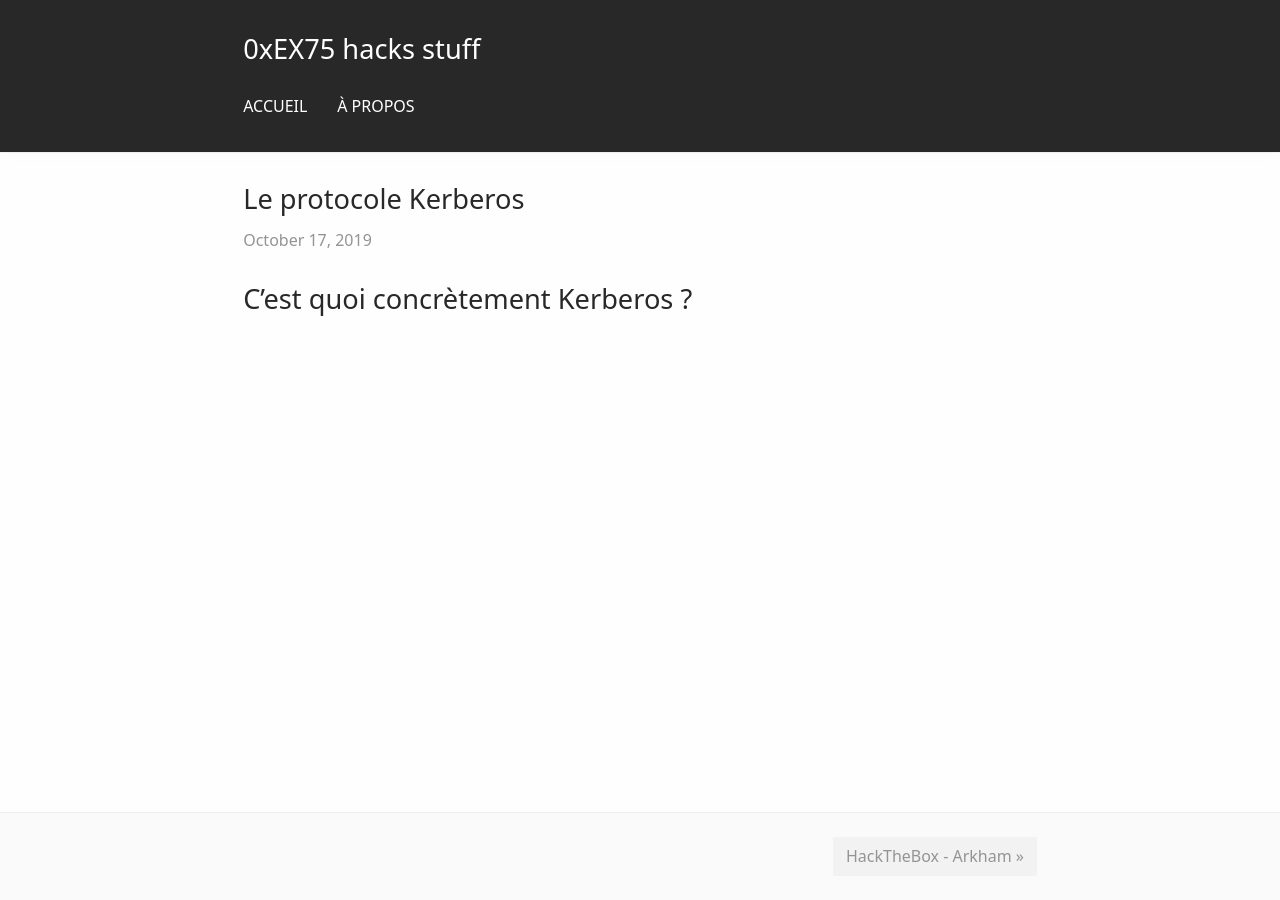
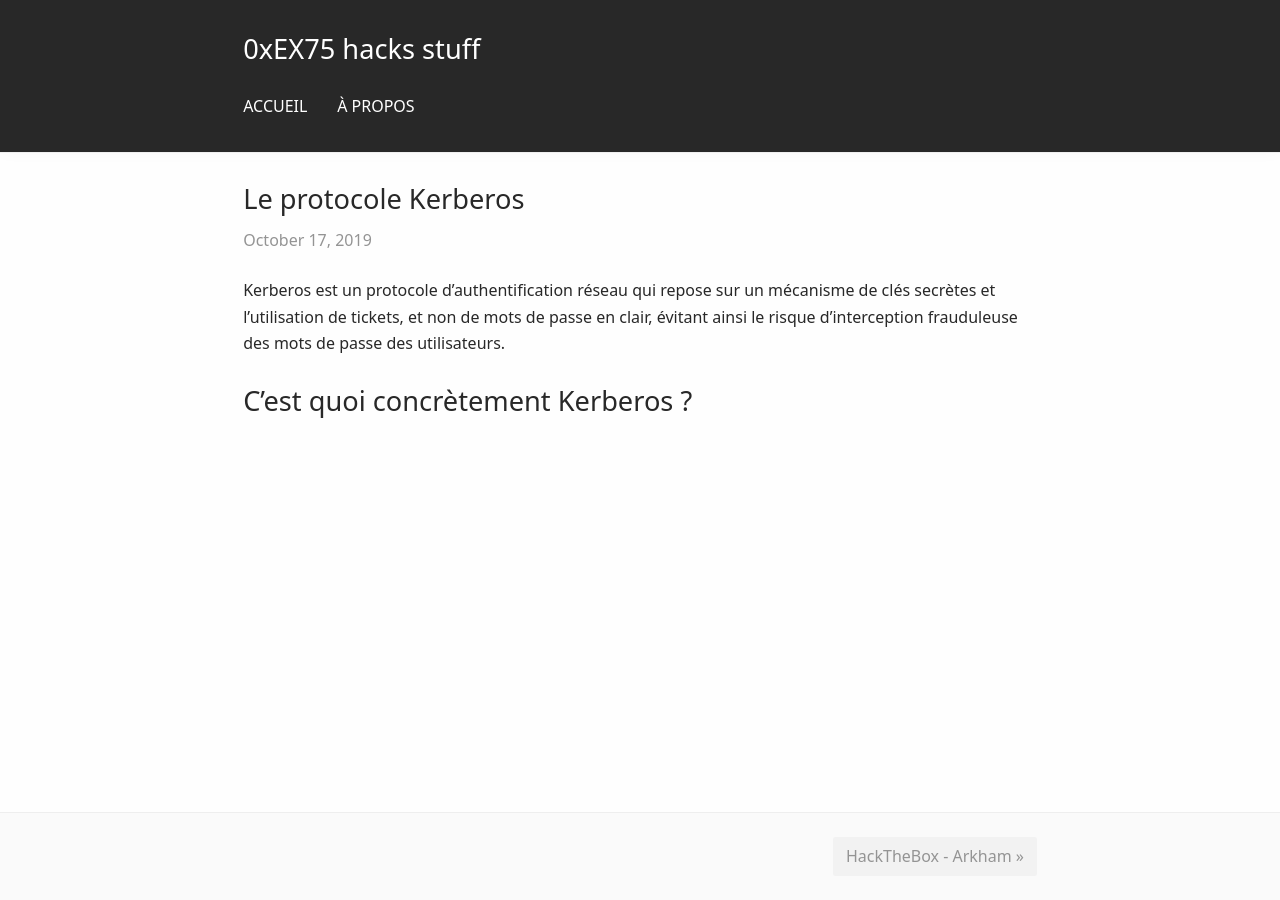
Before and after one commit to 0xex75-english/0xEX75.github.io, a Jekyll site: the page built from _posts/2019-10-17-kerberos.md, in a window 1280 px wide. Built offline with Jekyll 4.4.1, drawn with Linux system fonts in a browser that asks for light colours; our own code applies the rules of GitHub Pages for plain Markdown files.

Commit message:
Update 2019-10-17-kerberos.md

```diff
--- a/_posts/2019-10-17-kerberos.md
+++ b/_posts/2019-10-17-kerberos.md
@@ -4,4 +4,6 @@ description: clm.jpg
 tags: ["Explication du protocole Kerberos, je vais essayer de vous expliquez, comment fonctionne le protocole, de manière simple, et totalement compréhensible."]
 ---
 
+Kerberos est un protocole d'authentification réseau qui repose sur un mécanisme de clés secrètes et l'utilisation de tickets, et non de mots de passe en clair, évitant ainsi le risque d'interception frauduleuse des mots de passe des utilisateurs.
+
 # C'est quoi concrètement Kerberos ?
```
